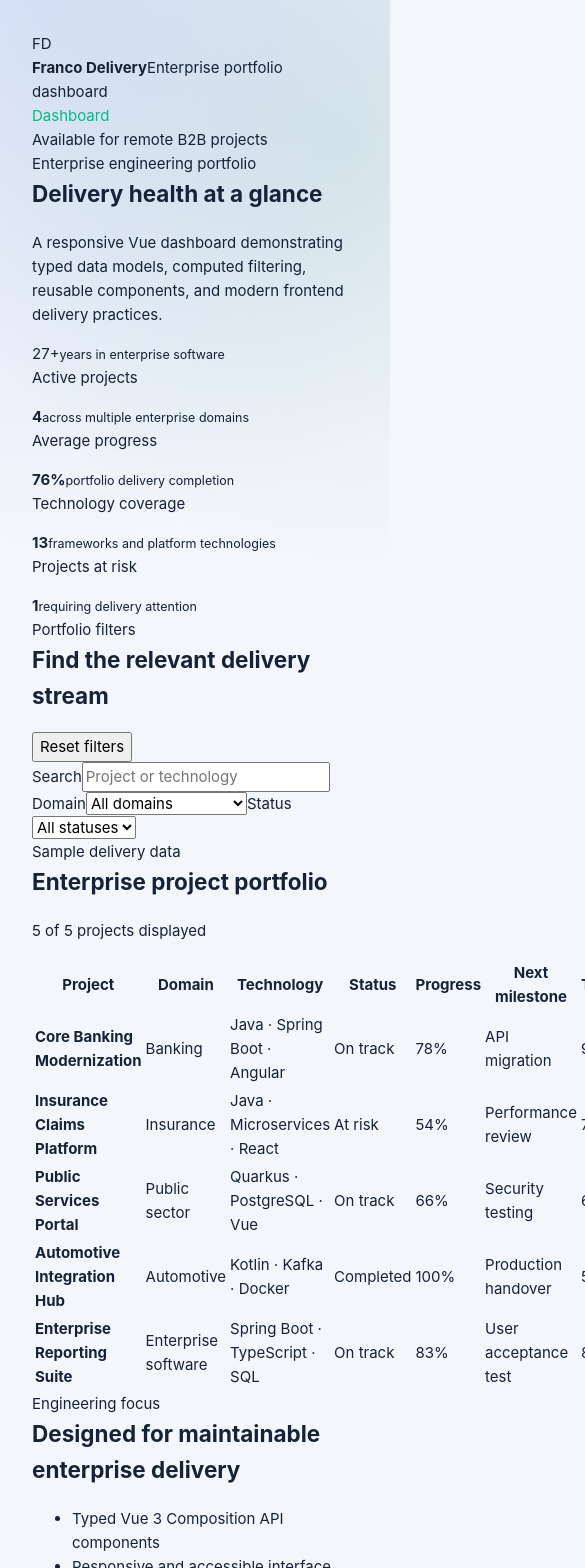
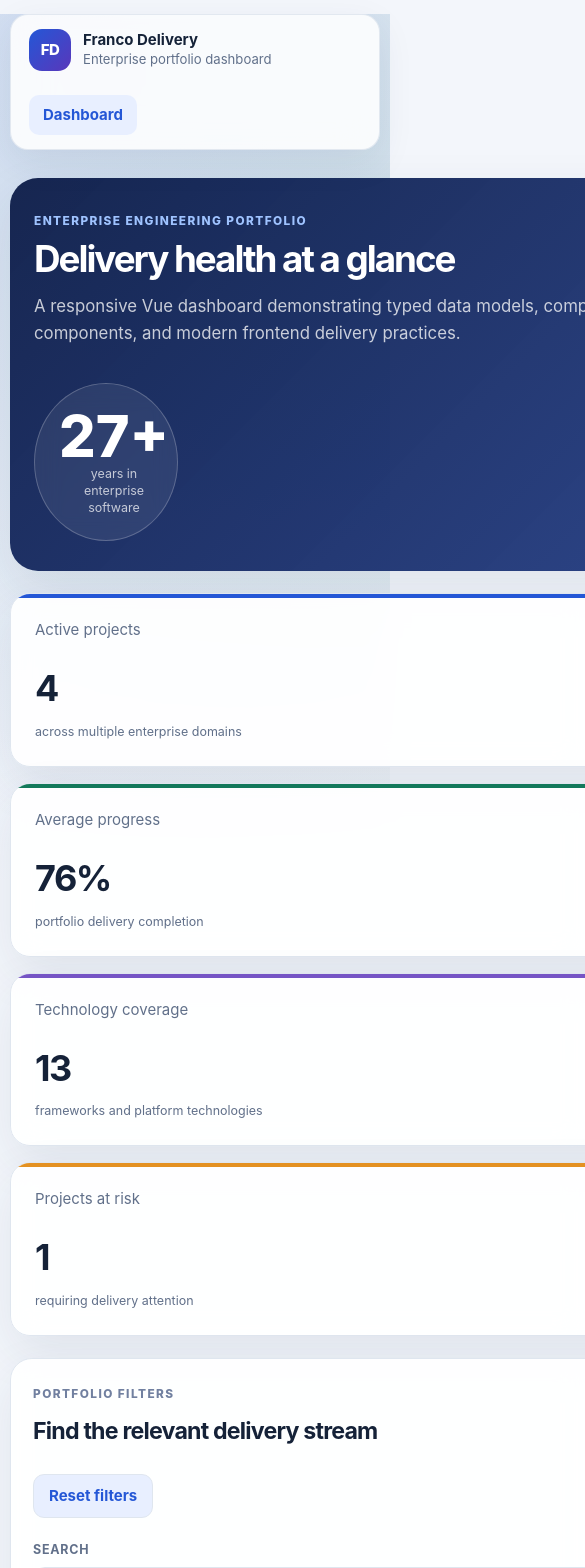
Before and after one commit to FRANCOsk/VUE_project, a Vue app: page / in a window 390 px wide. Shown: the top 1568 px of the page, 585 px wide, since content can reach past the window. Built offline with nearby package versions, Linux system fonts and the light colour scheme.

Commit message:
style: add responsive dashboard and table layout

```diff
--- a/src/assets/main.css
+++ b/src/assets/main.css
@@ -1,35 +1,483 @@
 @import './base.css';
 
 #app {
-  max-width: 1280px;
-  margin: 0 auto;
-  padding: 2rem;
-
-  font-weight: normal;
+  min-height: 100vh;
 }
 
-a,
-.green {
-  text-decoration: none;
-  color: hsla(160, 100%, 37%, 1);
-  transition: 0.4s;
+.app-shell {
+  width: min(1480px, calc(100% - 32px));
+  margin: 0 auto;
 }
 
-@media (hover: hover) {
-  a:hover {
-    background-color: hsla(160, 100%, 37%, 0.2);
+.topbar {
+  position: sticky;
+  top: 14px;
+  z-index: 10;
+  display: grid;
+  grid-template-columns: 1fr auto 1fr;
+  align-items: center;
+  gap: 24px;
+  margin: 14px 0 28px;
+  padding: 14px 18px;
+  border: 1px solid rgba(223, 230, 239, 0.9);
+  border-radius: 18px;
+  background: rgba(255, 255, 255, 0.86);
+  backdrop-filter: blur(18px);
+  box-shadow: 0 12px 36px rgba(30, 55, 90, 0.08);
+}
+
+.brand {
+  display: flex;
+  align-items: center;
+  gap: 12px;
+}
+
+.brand-mark {
+  display: grid;
+  place-items: center;
+  width: 42px;
+  height: 42px;
+  border-radius: 13px;
+  color: #fff;
+  background: linear-gradient(135deg, #2457d6, #5937bb);
+  font-weight: 800;
+  letter-spacing: -0.04em;
+}
+
+.brand div {
+  display: grid;
+}
+
+.brand strong {
+  line-height: 1.2;
+}
+
+.brand span:last-child,
+.availability {
+  color: var(--text-muted);
+  font-size: 0.82rem;
+}
+
+.topbar nav a {
+  display: inline-flex;
+  padding: 8px 14px;
+  border-radius: 10px;
+  color: var(--text-muted);
+  font-weight: 700;
+}
+
+.topbar nav a.router-link-active {
+  color: var(--primary);
+  background: var(--primary-soft);
+}
+
+.availability {
+  display: flex;
+  justify-self: end;
+  align-items: center;
+  gap: 8px;
+}
+
+.availability-dot {
+  width: 9px;
+  height: 9px;
+  border-radius: 50%;
+  background: #16a675;
+  box-shadow: 0 0 0 5px rgba(22, 166, 117, 0.12);
+}
+
+.dashboard {
+  display: grid;
+  gap: 22px;
+  padding-bottom: 42px;
+}
+
+.hero {
+  display: grid;
+  grid-template-columns: minmax(0, 1fr) auto;
+  align-items: center;
+  gap: 36px;
+  min-height: 290px;
+  padding: 48px;
+  overflow: hidden;
+  border-radius: 28px;
+  color: #fff;
+  background:
+    linear-gradient(135deg, rgba(14, 30, 73, 0.96), rgba(37, 67, 151, 0.93)),
+    radial-gradient(circle at 80% 20%, rgba(255, 255, 255, 0.2), transparent 35%);
+  box-shadow: var(--shadow);
+}
+
+.hero h1 {
+  max-width: 780px;
+  margin-bottom: 16px;
+  font-size: clamp(2.3rem, 5vw, 4.4rem);
+  line-height: 1.02;
+  letter-spacing: -0.055em;
+}
+
+.hero p {
+  max-width: 760px;
+  margin-bottom: 0;
+  color: rgba(255, 255, 255, 0.76);
+  font-size: 1.05rem;
+}
+
+.eyebrow {
+  display: inline-block;
+  margin-bottom: 9px;
+  color: #7180a0;
+  font-size: 0.74rem;
+  font-weight: 800;
+  letter-spacing: 0.12em;
+  text-transform: uppercase;
+}
+
+.hero .eyebrow {
+  color: #9fc3ff;
+}
+
+.hero-badge {
+  display: grid;
+  place-items: center;
+  width: 184px;
+  min-height: 184px;
+  padding: 24px;
+  border: 1px solid rgba(255, 255, 255, 0.22);
+  border-radius: 50%;
+  background: rgba(255, 255, 255, 0.08);
+  text-align: center;
+  backdrop-filter: blur(12px);
+}
+
+.hero-badge span {
+  font-size: 3.6rem;
+  font-weight: 800;
+  line-height: 1;
+}
+
+.hero-badge small {
+  max-width: 120px;
+  color: rgba(255, 255, 255, 0.72);
+  line-height: 1.35;
+}
+
+.metrics-grid {
+  display: grid;
+  grid-template-columns: repeat(4, minmax(0, 1fr));
+  gap: 16px;
+}
+
+.metric-card,
+.panel,
+.capabilities {
+  border: 1px solid var(--border);
+  background: var(--surface);
+  backdrop-filter: blur(14px);
+  box-shadow: var(--shadow);
+}
+
+.metric-card {
+  position: relative;
+  display: grid;
+  min-height: 164px;
+  padding: 24px;
+  overflow: hidden;
+  border-radius: 20px;
+}
+
+.metric-card p,
+.metric-card small {
+  margin: 0;
+  color: var(--text-muted);
+}
+
+.metric-card strong {
+  align-self: end;
+  margin: 18px 0 4px;
+  font-size: 2.25rem;
+  letter-spacing: -0.04em;
+}
+
+.metric-accent {
+  position: absolute;
+  top: 0;
+  left: 0;
+  width: 100%;
+  height: 4px;
+  background: var(--primary);
+}
+
+.metric-card[data-tone='green'] .metric-accent {
+  background: var(--success);
+}
+
+.metric-card[data-tone='amber'] .metric-accent {
+  background: #e49122;
+}
+
+.metric-card[data-tone='violet'] .metric-accent {
+  background: var(--violet);
+}
+
+.panel {
+  padding: 28px;
+  border-radius: 22px;
+}
+
+.panel-heading {
+  display: flex;
+  align-items: flex-start;
+  justify-content: space-between;
+  gap: 20px;
+  margin-bottom: 22px;
+}
+
+.panel-heading h2,
+.capabilities h2 {
+  margin-bottom: 4px;
+  font-size: clamp(1.45rem, 2.3vw, 2rem);
+  letter-spacing: -0.035em;
+}
+
+.panel-heading p {
+  margin: 0;
+  color: var(--text-muted);
+}
+
+.filter-grid {
+  display: grid;
+  grid-template-columns: 2fr 1fr 1fr;
+  gap: 14px;
+}
+
+.filter-grid label {
+  display: grid;
+  gap: 7px;
+}
+
+.filter-grid label > span {
+  color: var(--text-muted);
+  font-size: 0.78rem;
+  font-weight: 750;
+  text-transform: uppercase;
+  letter-spacing: 0.06em;
+}
+
+input,
+select {
+  width: 100%;
+  min-height: 46px;
+  padding: 10px 13px;
+  border: 1px solid var(--border);
+  border-radius: 12px;
+  color: var(--text);
+  background: var(--surface-solid);
+  outline: none;
+  transition: border-color 0.2s ease, box-shadow 0.2s ease;
+}
+
+input:focus,
+select:focus {
+  border-color: var(--primary);
+  box-shadow: 0 0 0 4px rgba(36, 87, 214, 0.12);
+}
+
+.secondary-button {
+  min-height: 42px;
+  padding: 9px 15px;
+  border: 1px solid var(--border);
+  border-radius: 11px;
+  color: var(--primary);
+  background: var(--primary-soft);
+  font-weight: 750;
+}
+
+.table-wrapper {
+  overflow-x: auto;
+  border: 1px solid var(--border);
+  border-radius: 16px;
+}
+
+table {
+  width: 100%;
+  min-width: 1100px;
+  border-collapse: collapse;
+}
+
+th,
+td {
+  padding: 16px 14px;
+  border-bottom: 1px solid var(--border);
+  text-align: left;
+  vertical-align: middle;
+}
+
+th {
+  color: var(--text-muted);
+  background: var(--surface-muted);
+  font-size: 0.73rem;
+  font-weight: 800;
+  letter-spacing: 0.07em;
+  text-transform: uppercase;
+}
+
+tbody tr {
+  transition: background-color 0.2s ease;
+}
+
+tbody tr:hover {
+  background: rgba(36, 87, 214, 0.035);
+}
+
+tbody tr:last-child td {
+  border-bottom: 0;
+}
+
+.status-badge {
+  display: inline-flex;
+  padding: 5px 9px;
+  border-radius: 999px;
+  color: var(--success);
+  background: var(--success-soft);
+  font-size: 0.77rem;
+  font-weight: 800;
+  white-space: nowrap;
+}
+
+.status-badge.at-risk {
+  color: var(--warning);
+  background: var(--warning-soft);
+}
+
+.status-badge.completed {
+  color: var(--violet);
+  background: var(--violet-soft);
+}
+
+.progress-cell {
+  display: grid;
+  gap: 6px;
+  min-width: 130px;
+}
+
+.progress-cell > span {
+  color: var(--text-muted);
+  font-size: 0.8rem;
+  font-weight: 700;
+}
+
+.progress-track {
+  height: 7px;
+  overflow: hidden;
+  border-radius: 999px;
+  background: #e8edf4;
+}
+
+.progress-track span {
+  display: block;
+  height: 100%;
+  border-radius: inherit;
+  background: linear-gradient(90deg, #2457d6, #55a3ff);
+}
+
+.empty-state {
+  padding: 40px;
+  color: var(--text-muted);
+  text-align: center;
+}
+
+.capabilities {
+  display: grid;
+  grid-template-columns: minmax(0, 0.9fr) minmax(0, 1.1fr);
+  gap: 42px;
+  padding: 34px;
+  border-radius: 22px;
+}
+
+.capabilities ul {
+  display: grid;
+  gap: 12px;
+  margin: 0;
+  padding: 0;
+  list-style: none;
+}
+
+.capabilities li {
+  position: relative;
+  padding-left: 28px;
+  color: var(--text-muted);
+}
+
+.capabilities li::before {
+  position: absolute;
+  top: 0.48em;
+  left: 4px;
+  width: 9px;
+  height: 9px;
+  border-radius: 50%;
+  background: var(--primary);
+  box-shadow: 0 0 0 5px var(--primary-soft);
+  content: '';
+}
+
+footer {
+  display: flex;
+  justify-content: space-between;
+  gap: 24px;
+  padding: 20px 4px 30px;
+  color: var(--text-muted);
+  font-size: 0.82rem;
+}
+
+@media (max-width: 1050px) {
+  .metrics-grid {
+    grid-template-columns: repeat(2, minmax(0, 1fr));
+  }
+
+  .topbar {
+    grid-template-columns: 1fr auto;
+  }
+
+  .availability {
+    display: none;
   }
 }
 
-@media (min-width: 1024px) {
-  body {
-    display: flex;
-    place-items: center;
+@media (max-width: 760px) {
+  .app-shell {
+    width: min(100% - 20px, 1480px);
   }
 
-  #app {
-    display: grid;
-    grid-template-columns: 1fr 1fr;
-    padding: 0 2rem;
+  .topbar {
+    position: static;
+    grid-template-columns: 1fr;
+    justify-items: start;
+  }
+
+  .hero {
+    grid-template-columns: 1fr;
+    padding: 30px 24px;
+  }
+
+  .hero-badge {
+    width: 144px;
+    min-height: 144px;
+  }
+
+  .metrics-grid,
+  .filter-grid,
+  .capabilities {
+    grid-template-columns: 1fr;
+  }
+
+  .panel,
+  .capabilities {
+    padding: 22px;
+  }
+
+  .panel-heading,
+  footer {
+    flex-direction: column;
   }
 }
```
